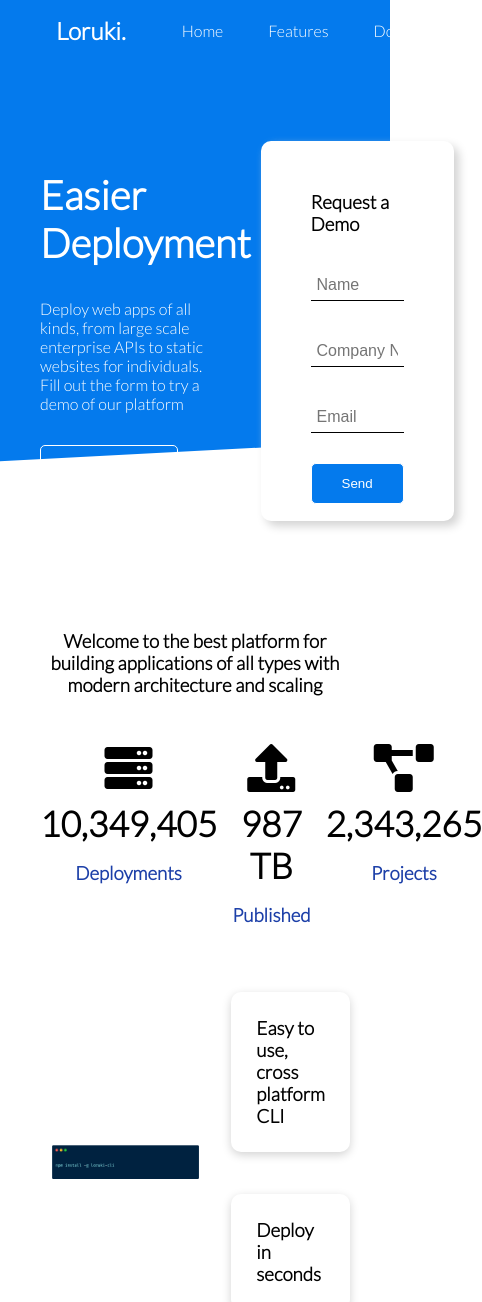
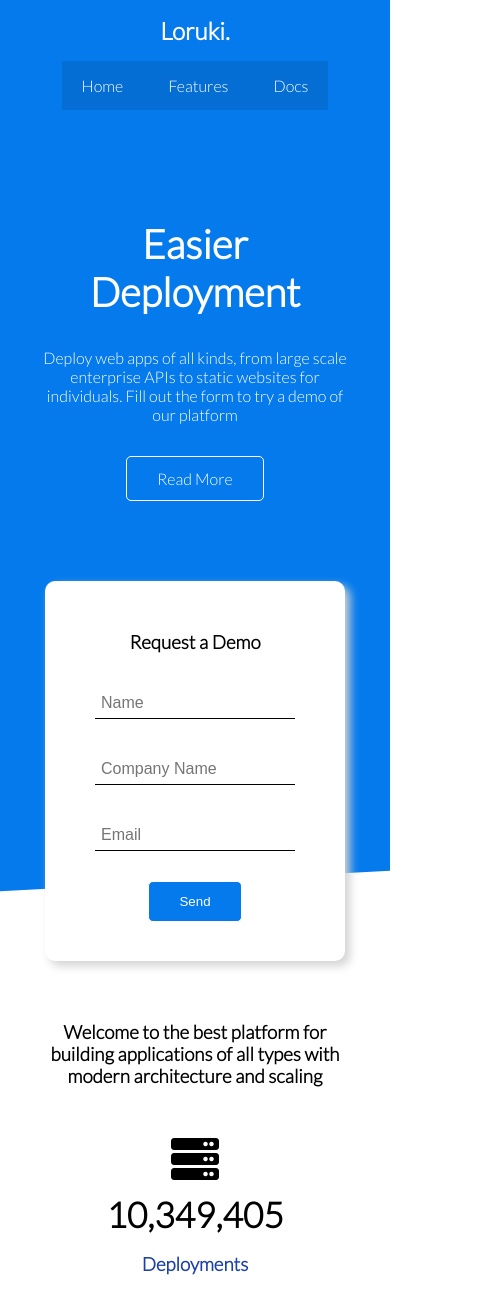
Before and after one commit to frntrq/Loruki, a plain HTML site: page index.html in a window 390 px wide. Shown: the top 1302 px of the page, 482 px wide, since content can reach past the window. Drawn offline with Linux system fonts and the light colour scheme.

Commit message:
added media queries and animation

```diff
--- a/style.css
+++ b/style.css
@@ -46,6 +46,10 @@ nav .container {
     text-decoration: none;
     padding: 5px;
     margin-left: 35px;
+}
+
+#nav-links li:first-child a {
+    margin-left: 0;
 }
 
 #nav-links li a:hover {
@@ -109,19 +113,20 @@ nav .container {
 .showcase::after {
     content: '';
     position: absolute;
-    height: 100px;
+    height: 130px;
     background-color: white;
     right: 0;
     left: 0;
-    bottom: -0px;
+    bottom: -20px;
     transform: skewY(-3deg);
 }
 
 /* Stats */
 
 .stats {
-    margin-top: 150px;
+    margin-top: 120px;
     text-align: center;
+    z-index: 2;
 }
 
 .stats h3 {
@@ -155,6 +160,7 @@ nav .container {
     align-items: center;
     justify-content: center;
     gap: 20px;
+    margin-bottom: 35px;
 }
 
 .cli img {
@@ -205,9 +211,10 @@ nav .container {
 
 .cloud img {
     width: 100%;
+
 }
 
-/* Language */
+/* Languages */
 .languages {
 text-align: center;
 }
@@ -229,6 +236,11 @@ text-align: center;
     margin: 10px 10px 40px;;
     box-shadow: 0 3px 10px lightgray;
     border-radius: 10px;
+    transition: transform ease-in .2s;
+}
+
+.lang-card:hover {
+    transform: translateY(-15px);
 }
 
 /* Footer */
@@ -258,3 +270,77 @@ footer li {
 footer i {
     margin-left: 22px;
 }
+
+footer a:first-child i{
+    margin-left: 0;
+}
+
+/* Media Queries */
+
+@media screen and (max-width: 760px) {
+    header {
+        height: auto;
+    }
+
+    .showcase .container {
+        display: flex;
+        flex-direction: column;
+        text-align: center;
+        align-items: center;
+    }
+
+    .showcase-left {
+        margin-bottom: 60px;
+    }
+
+    .showcase form {
+        width: 400px;
+    }
+
+    .stats {
+        margin-top: 30px;
+    }
+
+    .stats-images {
+        display: flex;
+        flex-direction: column;
+        align-items: center;
+    }
+
+    .cli .container {
+        display: flex;
+        flex-direction: column;
+    }
+
+    .cloud .container {
+        grid-template-columns: 1fr;
+        grid-template-rows: 1fr;
+        gap: 25px;
+        height: auto;
+        padding: 30px;
+    }
+
+    footer .container {
+        grid-template-columns: 1fr;
+        grid-template-rows: 1fr;
+        gap: 25px;
+        height: auto;
+        padding: 40px;
+    }
+}
+
+@media screen and (max-width: 500px) {
+    nav .container {
+        flex-direction: column;
+    }
+
+    #nav-links {
+        padding: 15px;
+        background-color: rgba(0, 0, 0, 0.1);
+    }
+
+    .showcase form {
+        width: 300px;
+    }
+
+}
```
Also changed, not shown: features.html (deleted).
